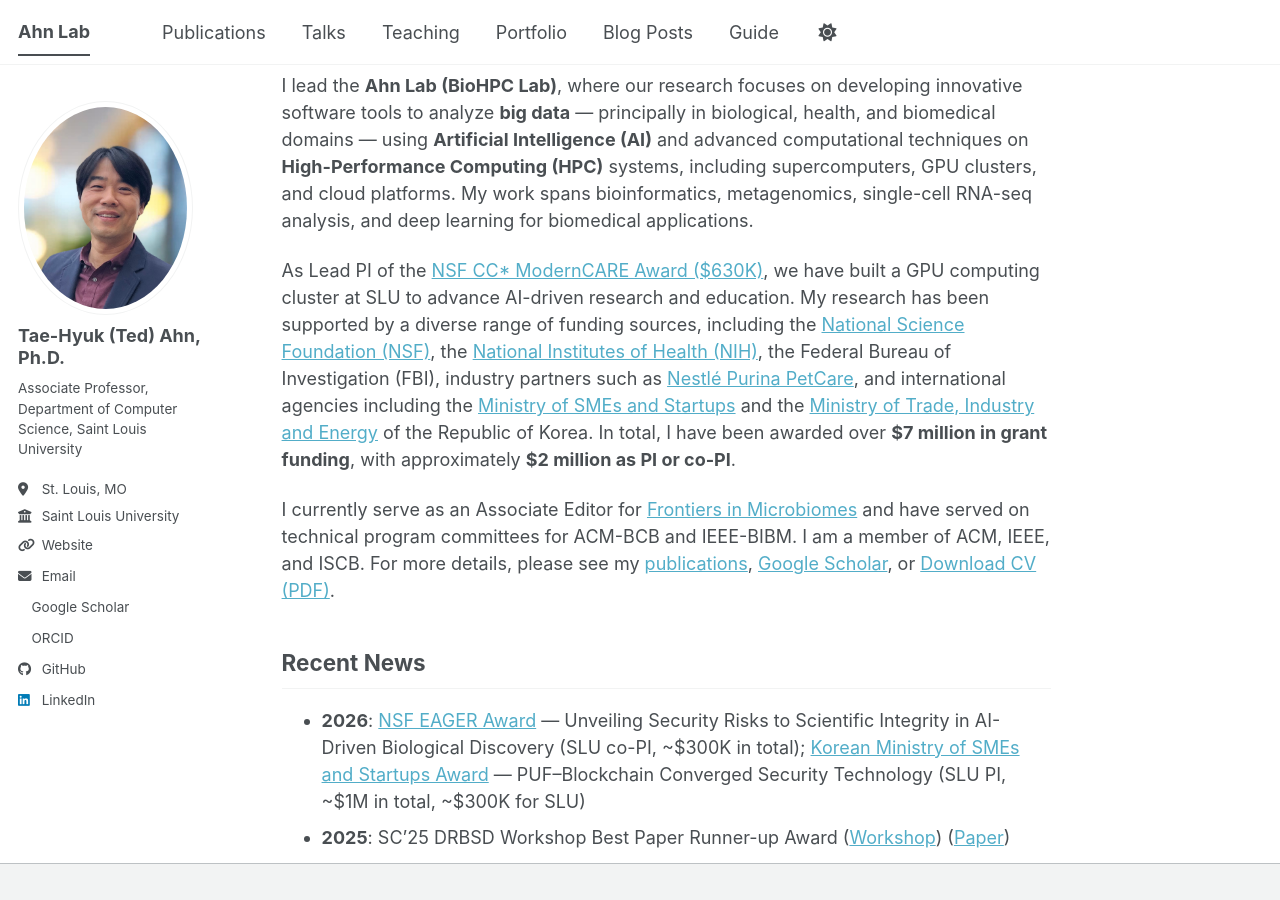
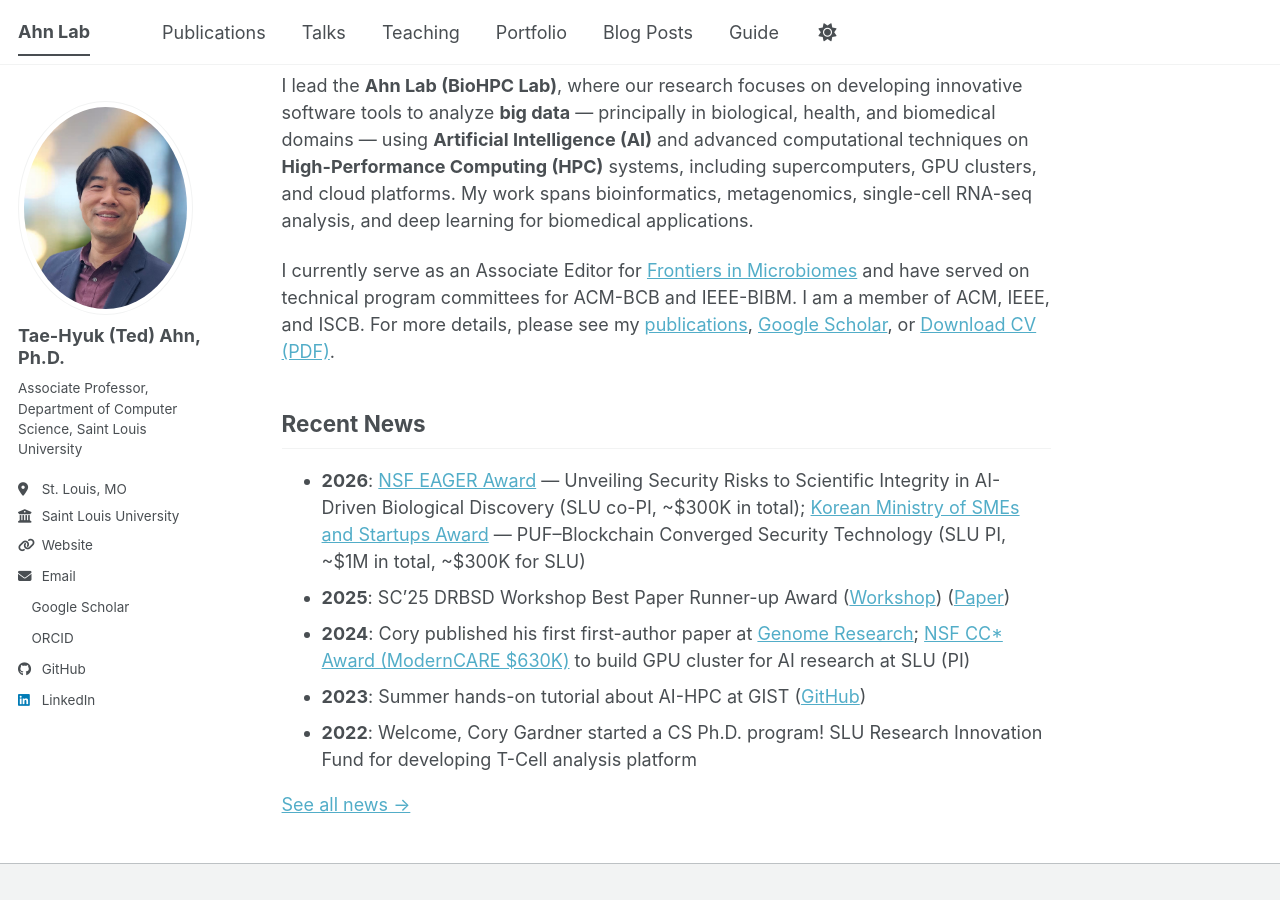
Before and after one commit to BioHPC/BioHPC.github.io, a Jekyll site: the page built from _pages/about.md, in a window 1280 px wide and 900 px high, scrolled down 365 px. Built offline with Jekyll 4.4.1, drawn with Linux system fonts in a browser that asks for light colours; a style sheet for code colours, icons or effects is not loaded.

Commit message:
modified:   _pages/about.md

```diff
--- a/_pages/about.md
+++ b/_pages/about.md
@@ -11,7 +11,7 @@ I am an Associate Professor and Interim Associate Chair in the [Department of Co
 
 I lead the **Ahn Lab (BioHPC Lab)**, where our research focuses on developing innovative software tools to analyze **big data** — principally in biological, health, and biomedical domains — using **Artificial Intelligence (AI)** and advanced computational techniques on **High-Performance Computing (HPC)** systems, including supercomputers, GPU clusters, and cloud platforms. My work spans bioinformatics, metagenomics, single-cell RNA-seq analysis, and deep learning for biomedical applications.
 
-As Lead PI of the [NSF CC* ModernCARE Award ($630K)](https://www.nsf.gov/awardsearch/showAward?AWD_ID=2430236), we have built a GPU computing cluster at SLU to advance AI-driven research and education. My research has been supported by a diverse range of funding sources, including the [National Science Foundation (NSF)](https://www.nsf.gov/), the [National Institutes of Health (NIH)](https://www.nih.gov/), the Federal Bureau of Investigation (FBI), industry partners such as [Nestlé Purina PetCare](https://www.purina.com/), and international agencies including the [Ministry of SMEs and Startups](https://www.mss.go.kr/) and the [Ministry of Trade, Industry and Energy](https://english.motie.go.kr/) of the Republic of Korea. In total, I have been awarded over **$7 million in grant funding**, with approximately **$2 million as PI or co-PI**.
+<!-- As Lead PI of the [NSF CC* ModernCARE Award ($630K)](https://www.nsf.gov/awardsearch/showAward?AWD_ID=2430236), we have built a GPU computing cluster at SLU to advance AI-driven research and education. My research has been supported by a diverse range of funding sources, including the [National Science Foundation (NSF)](https://www.nsf.gov/), the [National Institutes of Health (NIH)](https://www.nih.gov/), the Federal Bureau of Investigation (FBI), industry partners such as [Nestlé Purina PetCare](https://www.purina.com/), and international agencies including the [Ministry of SMEs and Startups](https://www.mss.go.kr/) and the [Ministry of Trade, Industry and Energy](https://english.motie.go.kr/) of the Republic of Korea. In total, I have been awarded over **$7 million in grant funding**, with approximately **$2 million as PI or co-PI**. -->
 
 I currently serve as an Associate Editor for [Frontiers in Microbiomes](https://www.frontiersin.org/journals/microbiomes) and have served on technical program committees for ACM-BCB and IEEE-BIBM. I am a member of ACM, IEEE, and ISCB. For more details, please see my [publications](/publications/), [Google Scholar](https://scholar.google.com/citations?user=LzZLPpAAAAAJ&hl=en), or [Download CV (PDF)](/files/CV_THAhn.pdf).
 
```
